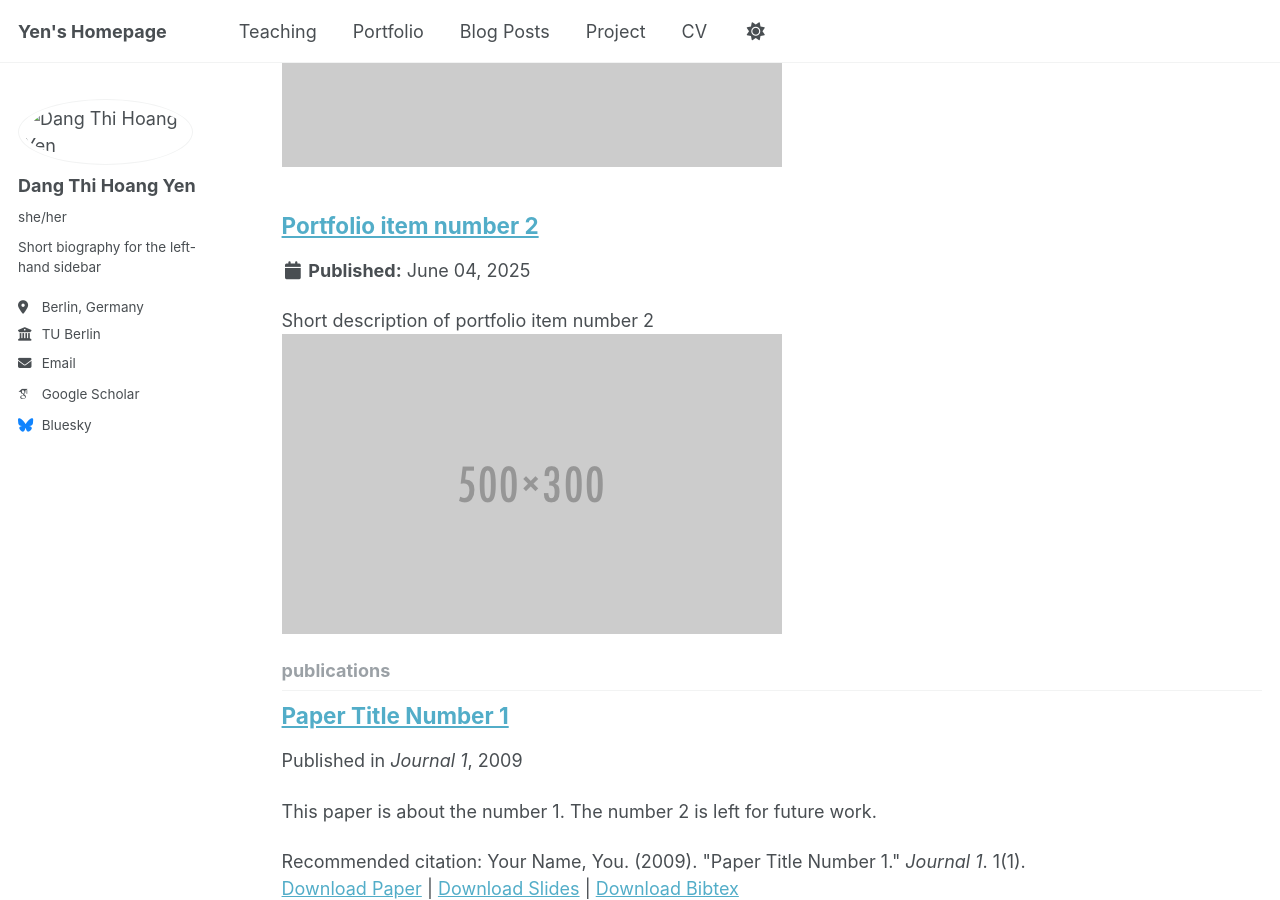
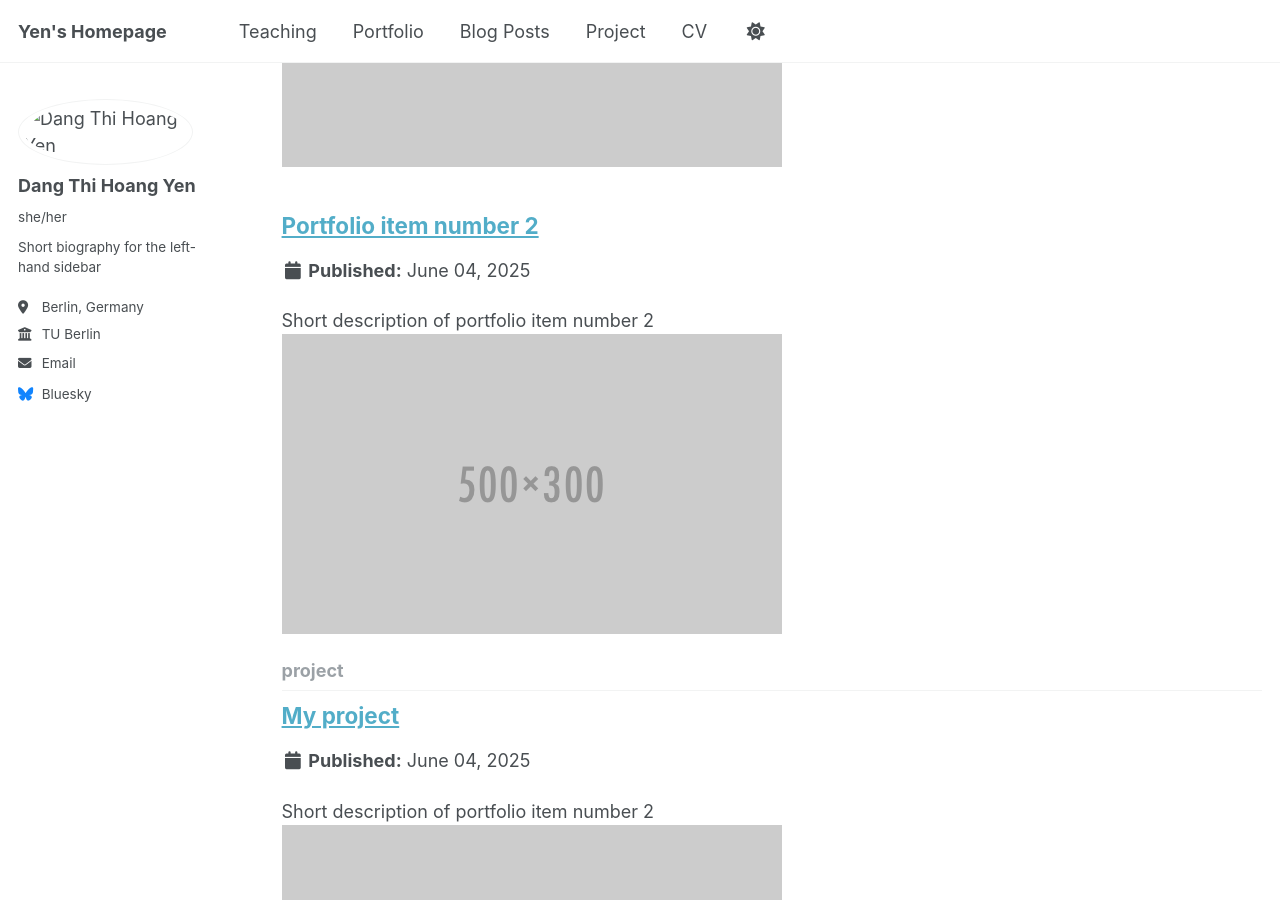
Before and after one commit to yen010390/AIO.github.io, a Jekyll site: the page built from _pages/collection-archive.html, in a window 1280 px wide and 900 px high, scrolled down 451 px. Built offline with Jekyll 4.4.1, drawn with Linux system fonts in a browser that asks for light colours; some web fonts are replaced.

Commit message:
Update _config.yml

```diff
--- a/_config.yml
+++ b/_config.yml
@@ -32,9 +32,9 @@
   email            : "yendang.dthy@gmail.com"
 
   # Academic websites
-  academia         : # URL
-  arxiv            : # URL - Update with the correct link to your profile
-  googlescholar    : "https://scholar.google.com/citations?user=PS_CX0AAAAAJ"
+  # academia         : # URL
+  # arxiv            : # URL - Update with the correct link to your profile
+  # googlescholar    : "https://scholar.google.com/citations?user=PS_CX0AAAAAJ"
   # impactstory      : # URL
   # orcid            : "http://orcid.org/yourorcidurl"
   # semantic         : # URL
@@ -205,6 +205,9 @@
   talks:
     output: true
     permalink: /:collection/:path/
+  project:
+    output: true
+    permalink: /:collection/:path/
 
 
 # These settings control how pages and collections are included in the site
@@ -262,6 +265,16 @@
       layout: talk
       author_profile: true
       share: true
+      # _publications
+ # _project
+  - scope:
+      path: ""
+      type: project
+    values:
+      layout: single
+      author_profile: true
+      share: true
+      comments: true
 
 
 # Sass/SCSS
```
